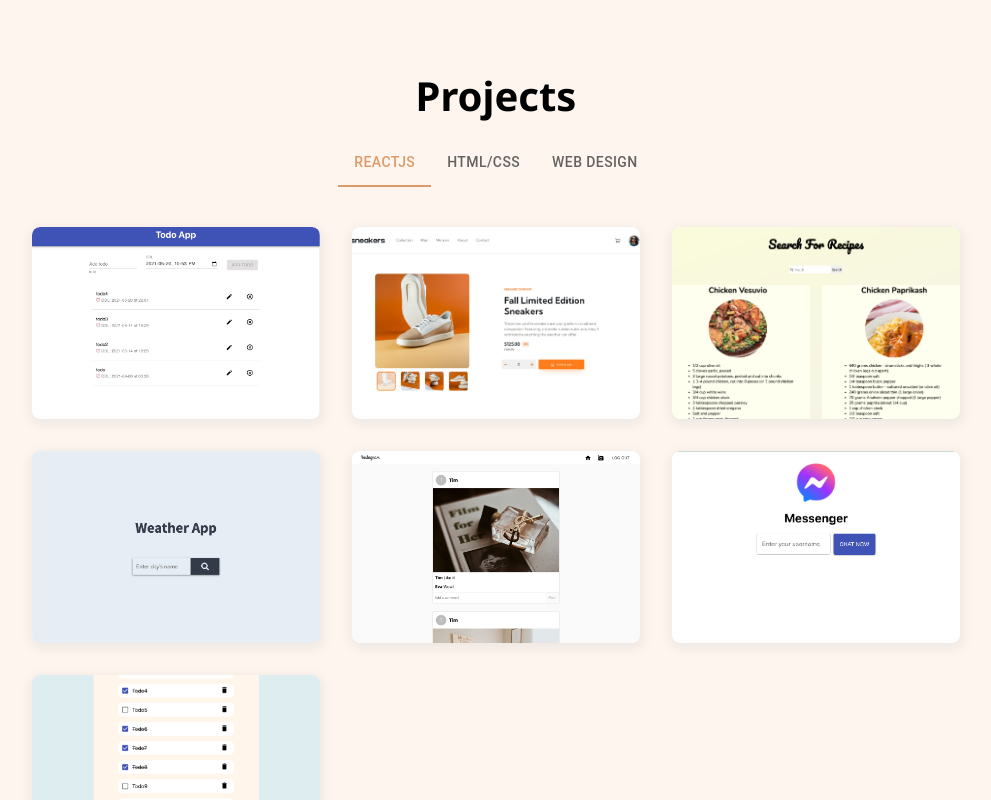
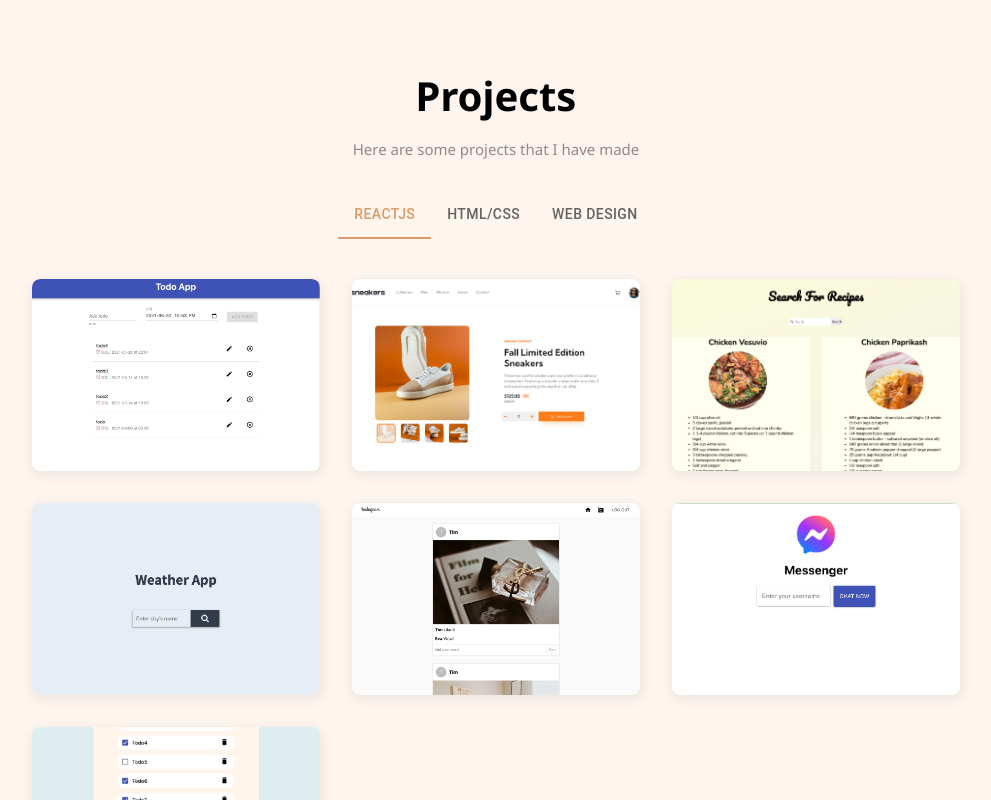
Before and after one commit to YourNeptune/personal-website, a React (Create React App) app: page / in a window 1280 px wide. Shown: the part 1660-2460 px from the top of the page, without its empty margins (144-1135 px from the left). Built offline with nearby package versions, Linux system fonts and the light colour scheme.

Commit message:
update subtitles

```diff
--- a/src/css/main.css
+++ b/src/css/main.css
@@ -488,12 +488,6 @@
   text-align: center;
 }
 
-.Contact_subtitle {
-  color: #918888;
-  font-size: 0.938rem;
-  margin-bottom: 2rem;
-}
-
 .Contact__info {
   color: #bf764c;
   -webkit-box-align: center;
@@ -577,6 +571,12 @@ a {
   margin-bottom: 1rem;
 }
 
+.Subtitle {
+  color: #918888;
+  font-size: 0.938rem;
+  margin-bottom: 2rem;
+}
+
 @media screen and (min-width: 600px) {
   .mycontainer {
     padding: 8rem 5rem;
--- a/src/pages/Contact.js
+++ b/src/pages/Contact.js
@@ -6,7 +6,7 @@ const Contact = () => {
   return (
     <div className="Contact flex flex-col flex-center">
       <h1 className="Title">Contact</h1>
-      <p className="Contact_subtitle">
+      <p className="Subtitle">
         Feel free to contact me for career prospects, business services, and
         other professional inquiries!
       </p>
--- a/src/pages/Projects.js
+++ b/src/pages/Projects.js
@@ -32,6 +32,9 @@ const Projects = () => {
   return (
     <div className="Projects mycontainer ">
       <h1 className="Title flex flex-col flex-center">Projects</h1>
+      <p className="Subtitle flex flex-col flex-center">
+        Here are some projects that I have made
+      </p>
       <ThemeProvider theme={theme}>
         <Box>
           <Tabs
--- a/src/pages/Skills.js
+++ b/src/pages/Skills.js
@@ -6,6 +6,10 @@ const Skills = () => {
   return (
     <div className="Skills mycontainer flex flex-col flex-center">
       <h1 className="Title">Skills</h1>
+      <p className="Subtitle">
+        Languages and Tools that I have learned and applied to my
+        projects
+      </p>
       <section className="Skills__container">
         {skills.map((_, index) => {
           return <SkillCard key={index} name={_.name} icon={_.icon} />;
--- a/src/scss/_contact.scss
+++ b/src/scss/_contact.scss
@@ -1,12 +1,6 @@
 .Contact {
   padding: 0 $pl-2 $pl-2;
   text-align: center;
-
-  &_subtitle {
-    color: $text-color-light;
-    font-size: $normal-font-size;
-    margin-bottom: $mb-2;
-  }
 
   &__info {
     color: $second-color;
--- a/src/scss/main.scss
+++ b/src/scss/main.scss
@@ -64,6 +64,12 @@ a {
   margin-bottom: $mb-1;
 }
 
+.Subtitle {
+  color: $text-color-light;
+  font-size: $normal-font-size;
+  margin-bottom: $mb-2;
+}
+
 @media screen and (min-width: 600px) {
   .mycontainer {
     padding: $pl-large $pl-5;
```
Also changed, not shown: src/css/main.min.css.
